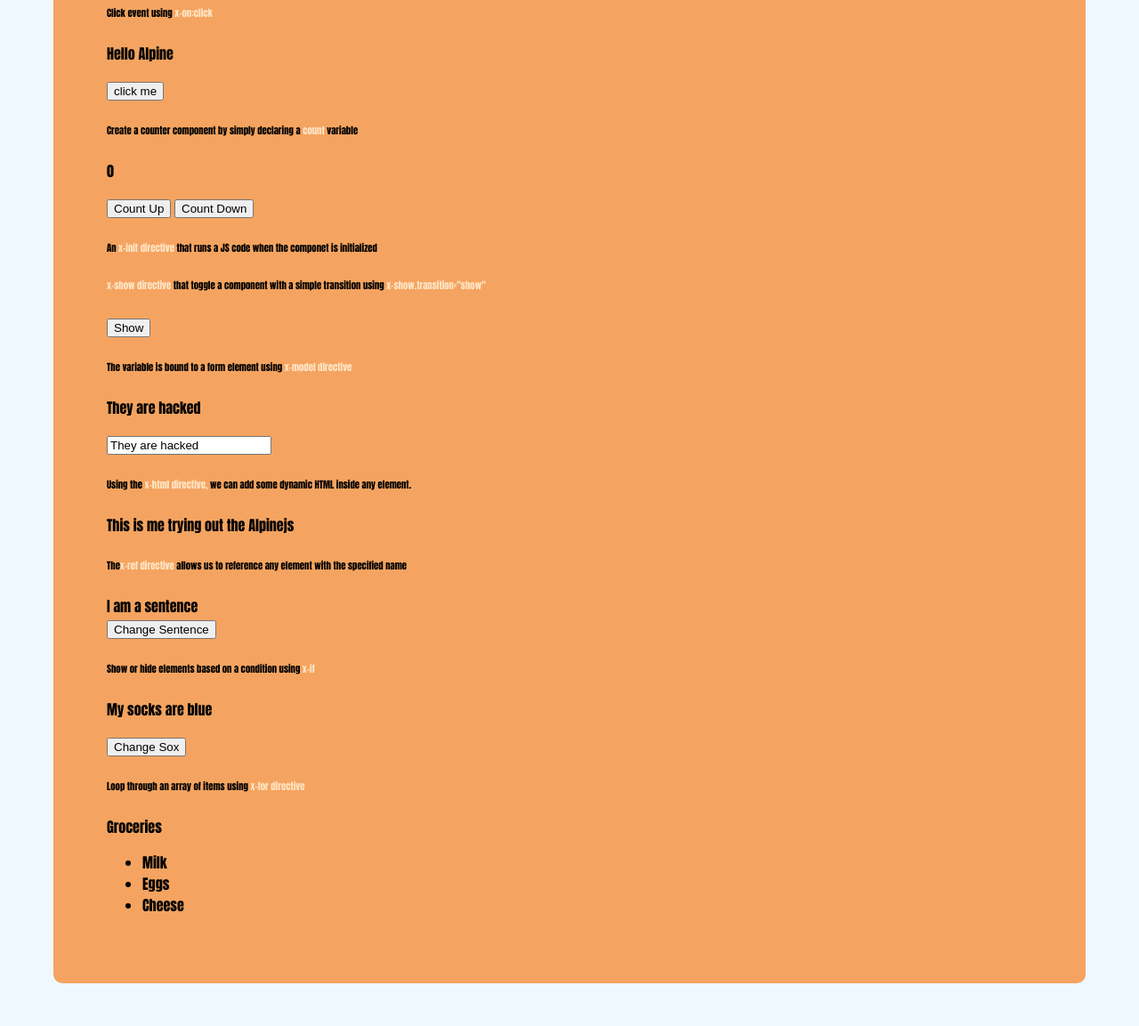
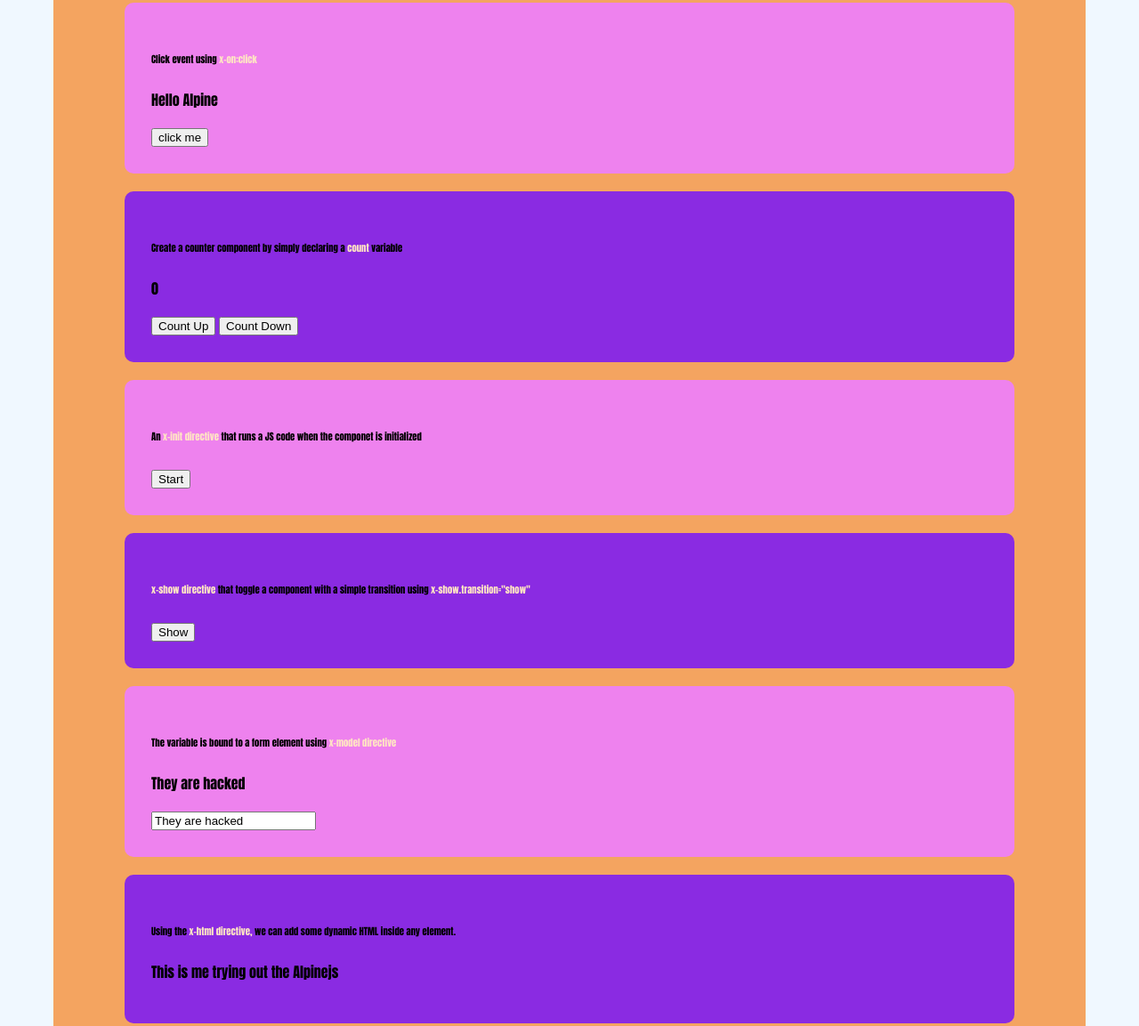
Before and after one commit to bonisiweinnocent/alpine_practice, a plain HTML site: page index.html in a window 1280 px wide. Shown: the part 181-1334 px from the top of the page at 89% size. Drawn offline with nearby package versions, Linux system fonts and the light colour scheme.

Commit message:
final commit

```diff
--- a/index.html
+++ b/index.html
@@ -38,22 +38,68 @@
      }, 1000);
      ">
 
-                <template x-if="countdown >0">
+                <!-- <template x-if="countdown >0">
                     <h1 x-text="countdown"></h1>
                 </template>
 
                 <template x-if="countdown == 0">
-                    <h1 x-text="Time up!"></h1>
+                    <h1 x-text=0></h1>
 
 
                 </template>
 
+                <button @click="countdown= 5">Start</button>
+                <button @click="countdown= ">Stop</button>
+                <button @click="countdown= 5">reset</button>
+
+            </div>  -->
+
+
+            <div x-data="{
+                countdown : 60,
+                start: null,
+                current: null,
+                stop: null,
+                interval: null,
+                showReset: false,
+                showStop: false,
+            }">
+
+                <button x-show="!start" @click="
+                    start = Date.now()
+                    current = start
+                    showStop = true
+                    interval = setInterval(function() {
+                        countdown--;},1000)
+                ">Start</button>
+
+                <div x-show="!showReset && showStop">
+                    <button @click="
+
+                        clearInterval(interval)
+                        showReset = true
+                        showStop = false
+                    ">Stop</button>
+                    <p><span x-text="countdown "></span> Seconds</p>
+                </div>
+
+                <div x-show="showReset">
+                    <button @click="
+                        start = null
+                        stop = null
+                        showReset = false
+                        showStop = false
+                        countdown = 60
+                    ">Reset</button>
+                    <p><span x-text="countdown"></span> Seconds</p>
+                </div>
 
             </div>
 
+
         </div>
 
-
+    </div>
 
         <div class="toggle">
             <h6><span>x-show directive</span> that toggle a component with a simple transition using
@@ -95,7 +141,7 @@
                 <template x-if="socks=='green'">
                     <p>My socks are green</p>
                 </template>
-                <button @click="socks = 'green'">Change Sox</button>
+                <button @click="socks = 'green'">Change Socks</button>
             </div>
         </div>
 
--- a/stylesheet.css
+++ b/stylesheet.css
@@ -23,3 +23,81 @@ body{
       padding-left: 20em;
       text-shadow: 20px;
   }
+.hello{
+    align-items: center;
+    justify-content: center;
+background-color: violet;
+ padding: 30px;
+ margin: 20px;
+ border-radius: 10px;
+}
+
+.counter {
+    align-items: center;
+    justify-content: center;
+background-color: blueviolet;
+ padding: 30px;
+ margin: 20px;
+ border-radius: 10px;
+}
+
+.countnow {
+    align-items: center;
+    justify-content: center;
+background-color: violet;
+ padding: 30px;
+ margin: 20px;
+ border-radius: 10px;
+}
+
+.toggle{
+    align-items: center;
+    justify-content: center;
+background-color: blueviolet;
+ padding: 30px;
+ margin: 20px;
+ border-radius: 10px
+}
+
+.bind{
+    align-items: center;
+    justify-content: center;
+background-color: violet;
+ padding: 30px;
+ margin: 20px;
+ border-radius: 10px;
+}
+
+.component{
+    align-items: center;
+    justify-content: center;
+background-color: blueviolet;
+ padding: 30px;
+ margin: 20px;
+ border-radius: 10px
+}
+ .change{
+    align-items: center;
+    justify-content: center;
+background-color: violet;
+ padding: 30px;
+ margin: 20px;
+ border-radius: 10px;
+ }
+ .socks{
+    align-items: center;
+    justify-content: center;
+background-color: blueviolet;
+ padding: 30px;
+ margin: 20px;
+ border-radius: 10px
+ }
+
+ .list{
+    align-items: center;
+    justify-content: center;
+background-color: violet;
+ padding: 30px;
+ margin: 20px;
+ border-radius: 10px;
+ }
```
